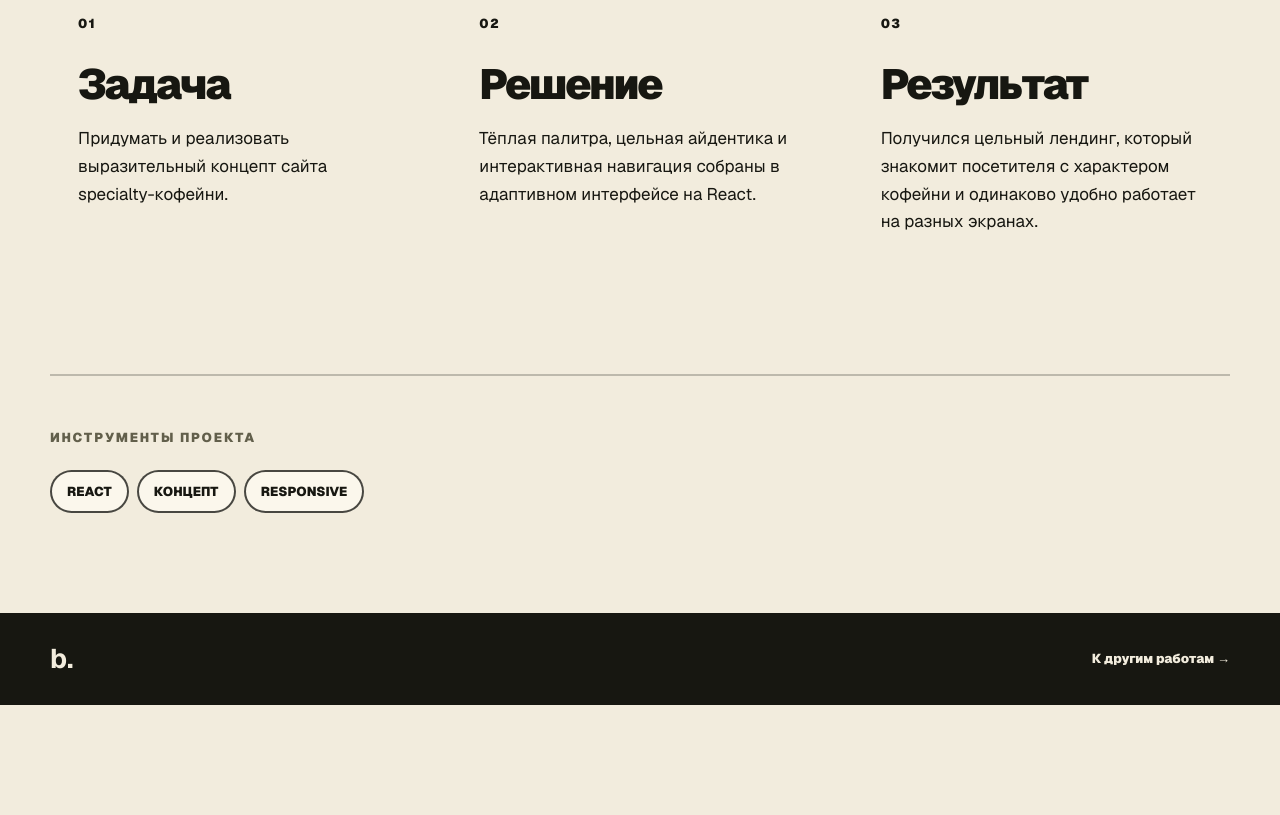
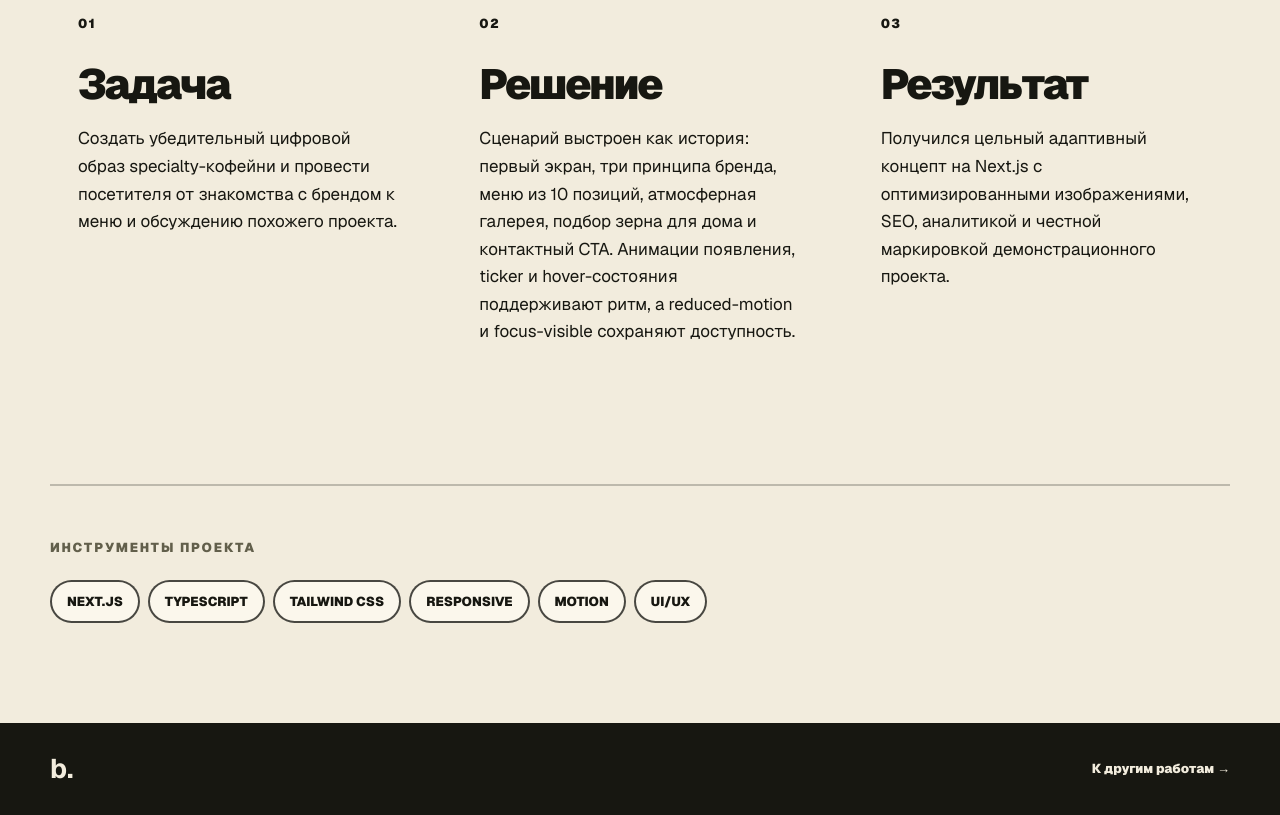
Before and after one commit to blagone/portfolio, a Next.js app: page /projects/ember-bean in a window 1280 px wide. Shown: the part 1400-2215 px from the top of the page. Before the commit the page ends 2105 px from the top, so only its background shows below. Built offline with nearby package versions, Linux system fonts and the light colour scheme.

Commit message:
feat: refresh Ember and Bean case

```diff
--- a/src/app/page.tsx
+++ b/src/app/page.tsx
@@ -6,7 +6,7 @@ type Project = { index: string; title: string; description: string; result: stri
 
 const projects: Project[] = [
   { index: "01", title: "Сайт-портфолио", description: "Задача: собрать узнаваемую личную страницу, на которой проекты легко посмотреть и открыть.", result: "Результат: адаптивный сайт на Next.js с авторской иллюстрацией и прямыми ссылками на работы.", tags: ["Next.js", "TypeScript", "UI"], preview: "/previews/portfolio.png", liveUrl: "https://portfolio-kappa-teal-36.vercel.app", githubUrl: "https://github.com/blagone/portfolio", caseUrl: "/projects/portfolio", accent: "card-coral" },
-  { index: "02", title: "Ember & Bean", description: "Задача: придумать и реализовать выразительный концепт сайта specialty-кофейни.", result: "Результат: тёплый адаптивный лендинг с цельной айдентикой и интерактивной навигацией.", tags: ["React", "Концепт", "Responsive"], preview: "/previews/coffee.png", liveUrl: "https://coffee-landing-kohl.vercel.app", githubUrl: "https://github.com/blagone/coffee-landing", caseUrl: "/projects/ember-bean", accent: "card-sage" },
+  { index: "02", title: "Ember & Bean", description: "Задача: выстроить цельный цифровой образ specialty-кофейни и провести посетителя от истории к меню.", result: "Результат: адаптивный Next.js-концепт с 10-позиционным меню, галереей, motion-системой и понятным CTA.", tags: ["Next.js", "TypeScript", "Motion"], preview: "/previews/coffee.png", liveUrl: "https://coffee-landing-kohl.vercel.app", githubUrl: "https://github.com/blagone/coffee-landing", caseUrl: "/projects/ember-bean", accent: "card-sage" },
   { index: "03", title: "Flowboard", description: "Задача: превратить ежедневное планирование в понятный рабочий процесс без регистрации и лишних экранов.", result: "Результат: адаптивная PWA-доска с архивом, тегами, поиском, аналитикой и переносимыми JSON-резервными копиями.", tags: ["Next.js", "TypeScript", "PWA"], preview: "/previews/flowboard.png", liveUrl: "https://flowboard-blagone.vercel.app", githubUrl: "https://github.com/blagone/task-board", caseUrl: "/projects/flowboard/case", accent: "card-sun" },
 ];
 
--- a/src/app/projects/ember-bean/page.tsx
+++ b/src/app/projects/ember-bean/page.tsx
@@ -7,13 +7,13 @@ export default function EmberBeanCase() {
   return <CasePage
     eyebrow="кейс 02"
     title="Ember & Bean"
-    intro="Выразительный концепт адаптивного сайта specialty-кофейни с тёплой айдентикой."
+    intro="Адаптивный Next.js-концепт specialty-кофейни с тёплой айдентикой и цельным пользовательским сценарием."
     preview="/previews/coffee.png"
     previewAlt="Главная страница сайта Ember & Bean"
-    task="Придумать и реализовать выразительный концепт сайта specialty-кофейни."
-    solution="Тёплая палитра, цельная айдентика и интерактивная навигация собраны в адаптивном интерфейсе на React."
-    result="Получился цельный лендинг, который знакомит посетителя с характером кофейни и одинаково удобно работает на разных экранах."
-    tags={["React", "Концепт", "Responsive"]}
+    task="Создать убедительный цифровой образ specialty-кофейни и провести посетителя от знакомства с брендом к меню и обсуждению похожего проекта."
+    solution="Сценарий выстроен как история: первый экран, три принципа бренда, меню из 10 позиций, атмосферная галерея, подбор зерна для дома и контактный CTA. Анимации появления, ticker и hover-состояния поддерживают ритм, а reduced-motion и focus-visible сохраняют доступность."
+    result="Получился цельный адаптивный концепт на Next.js с оптимизированными изображениями, SEO, аналитикой и честной маркировкой демонстрационного проекта."
+    tags={["Next.js", "TypeScript", "Tailwind CSS", "Responsive", "Motion", "UI/UX"]}
     liveUrl="https://coffee-landing-kohl.vercel.app"
     githubUrl="https://github.com/blagone/coffee-landing"
   />;
```
Also changed, not shown: public/previews/coffee.png.
